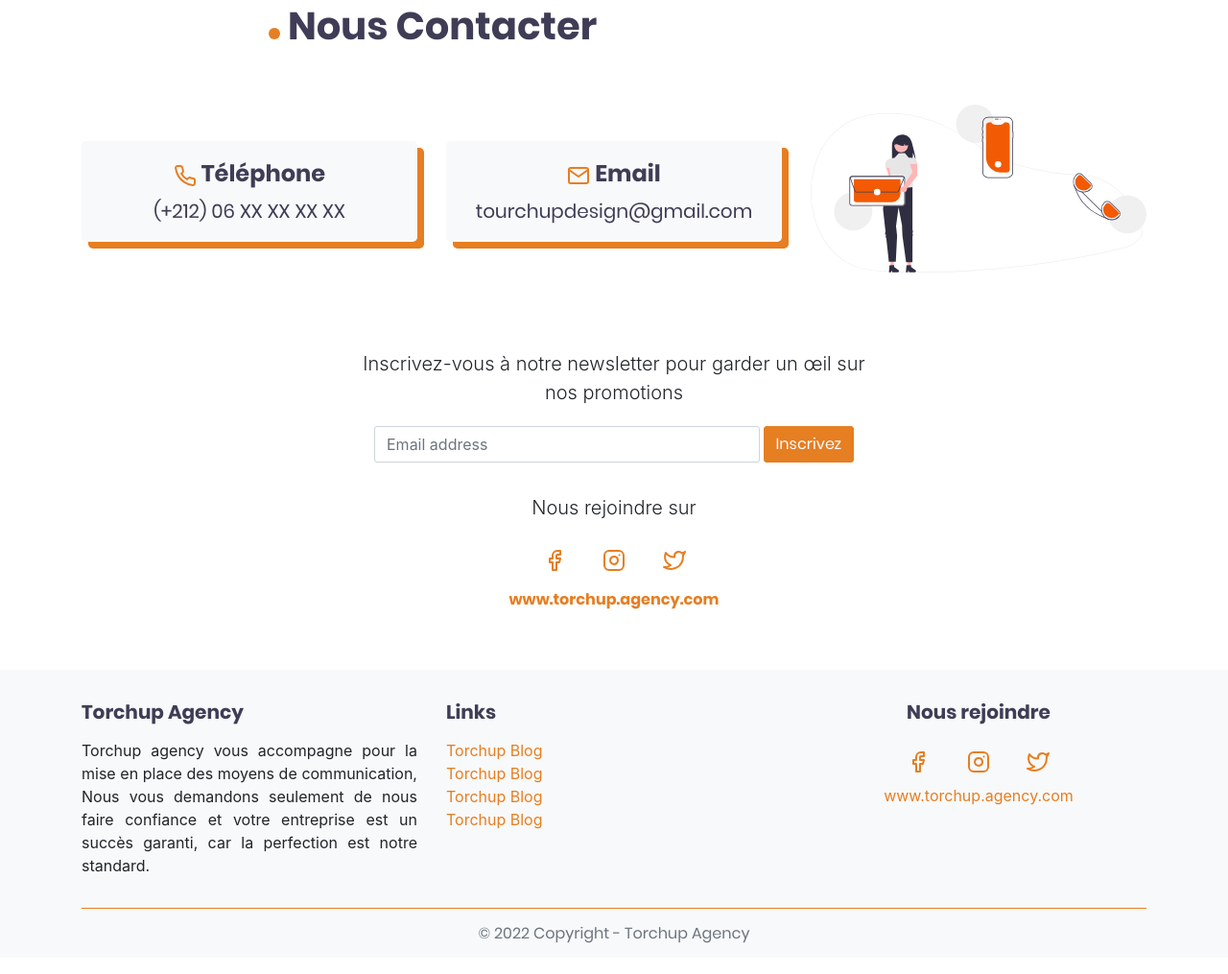
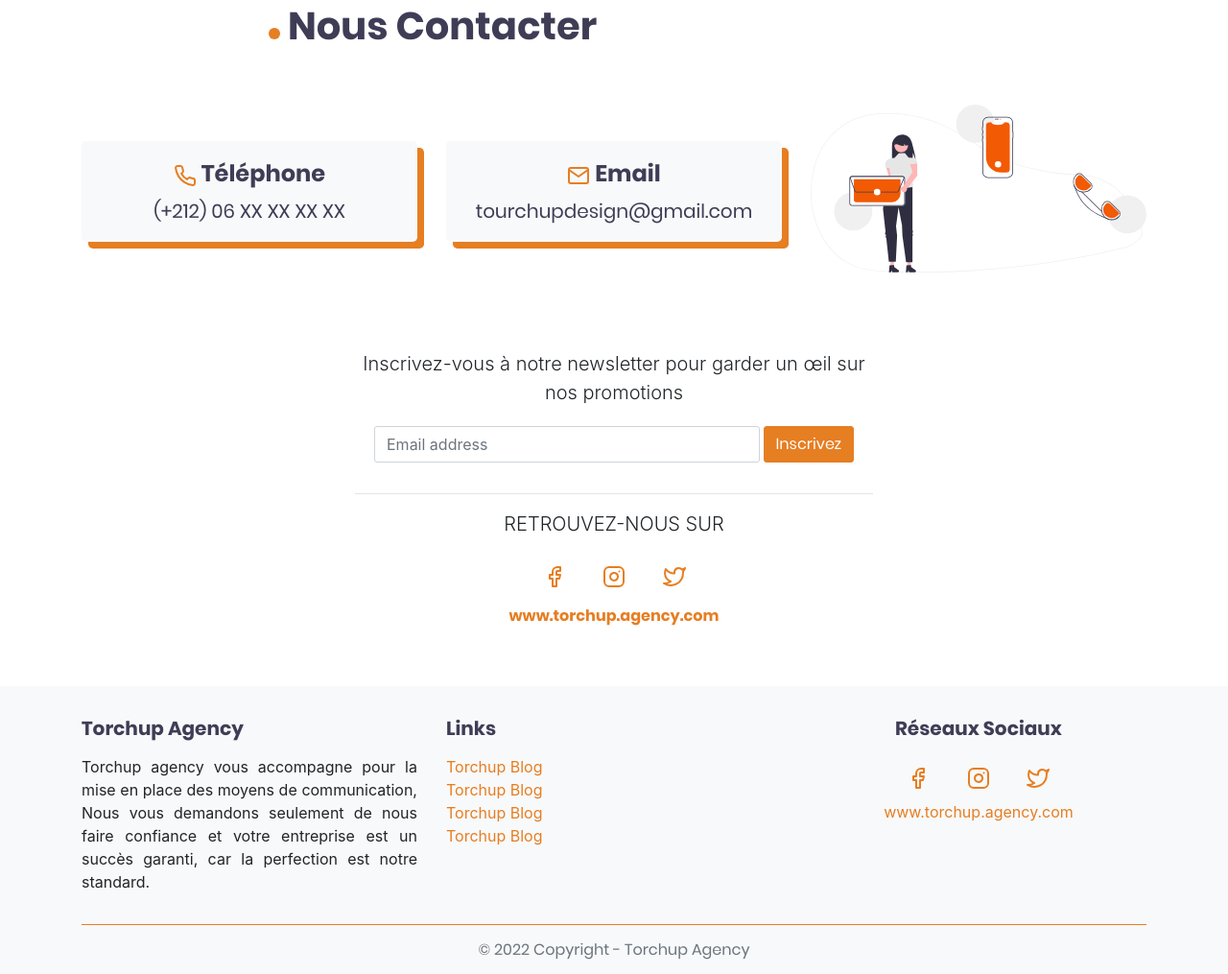
Before and after one commit to DRX743/SMMA-Landing-Page, a website: page index.html in a window 1280 px wide. Shown: the part 3744-4759 px from the top of the page at 96% size. Drawn offline with Linux system fonts and the light colour scheme.

Commit message:
fix html

```diff
--- a/index.html
+++ b/index.html
@@ -389,8 +389,9 @@
 			            </div>
 			        </div>
 
+					<hr>
 			        <div class="text-center">
-			            <p class="lead mt-3">Nous rejoindre sur</p>
+			            <p class="lead mt-3">RETROUVEZ-NOUS SUR</p>
 			            <a href="" target="_blank" class="btn text-primary m-1">
 			            	<i data-feather="facebook"></i>
 			            	<span class="sr-only">Facebook</span>
@@ -447,7 +448,7 @@
 					</ul>
 				</div>
 				<div class="col-md-4 mt-3 text-center">
-					<h5 class="mb-3">Nous rejoindre</h5>
+					<h5 class="mb-3">Réseaux Sociaux</h5>
 					<a href="" target="_blank" class="btn text-primary m-1">
 						<i data-feather="facebook"></i>
 						<span class="sr-only">Facebook</span>
```
